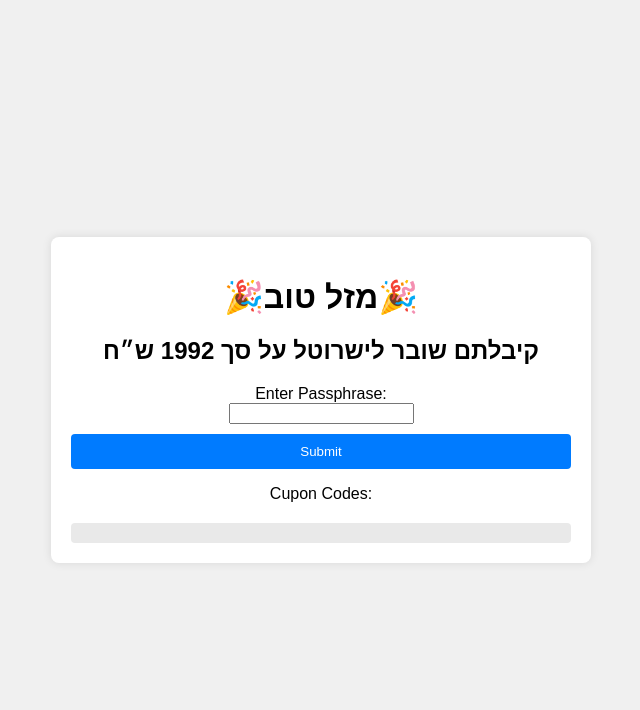
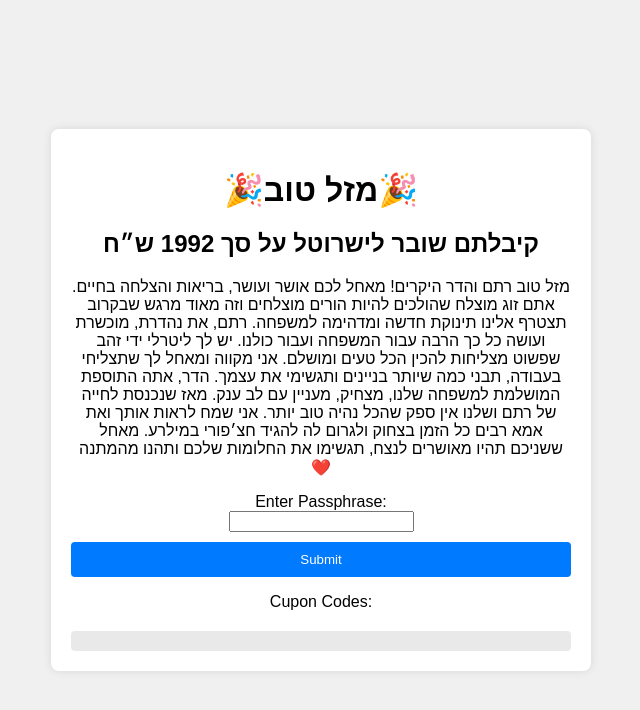
Before and after one commit to IdoKenan/rhb, a plain HTML site: page index.html in a window 1280 px wide. Shown: the whole page, without its empty margins (319-959 px from the left). Drawn offline with Linux system fonts and the light colour scheme.

Commit message:
fixed body

```diff
--- a/index.html
+++ b/index.html
@@ -62,6 +62,11 @@
     <div class="container">
         <h1>🎉מזל טוב🎉</h1>
         <h2>קיבלתם שובר לישרוטל על סך 1992 ש״ח</h2>
+        <p> מזל טוב רתם והדר היקרים!
+            מאחל לכם אושר ועושר, בריאות והצלחה בחיים. אתם זוג מוצלח שהולכים להיות הורים מוצלחים וזה מאוד מרגש שבקרוב תצטרף אלינו תינוקת חדשה ומדהימה למשפחה.
+            רתם, את נהדרת, מוכשרת ועושה כל כך הרבה עבור המשפחה ועבור כולנו. יש לך ליטרלי ידי זהב שפשוט מצליחות להכין הכל טעים ומושלם. אני מקווה ומאחל לך שתצליחי בעבודה, תבני כמה שיותר בניינים ותגשימי את עצמך.
+            הדר, אתה התוספת המושלמת למשפחה שלנו, מצחיק, מעניין עם לב ענק. מאז שנכנסת לחייה של רתם ושלנו אין ספק שהכל נהיה טוב יותר. אני שמח לראות אותך ואת אמא רבים כל הזמן בצחוק ולגרום לה להגיד חצ׳פורי במילרע.
+            מאחל ששניכם תהיו מאושרים לנצח, תגשימו את החלומות שלכם ותהנו מהמתנה ❤️</p>
         <label for="passphrase">Enter Passphrase:</label><br>
         <input type="text" id="passphrase" name="passphrase">
         <button onclick="xorString()">Submit</button>
```
